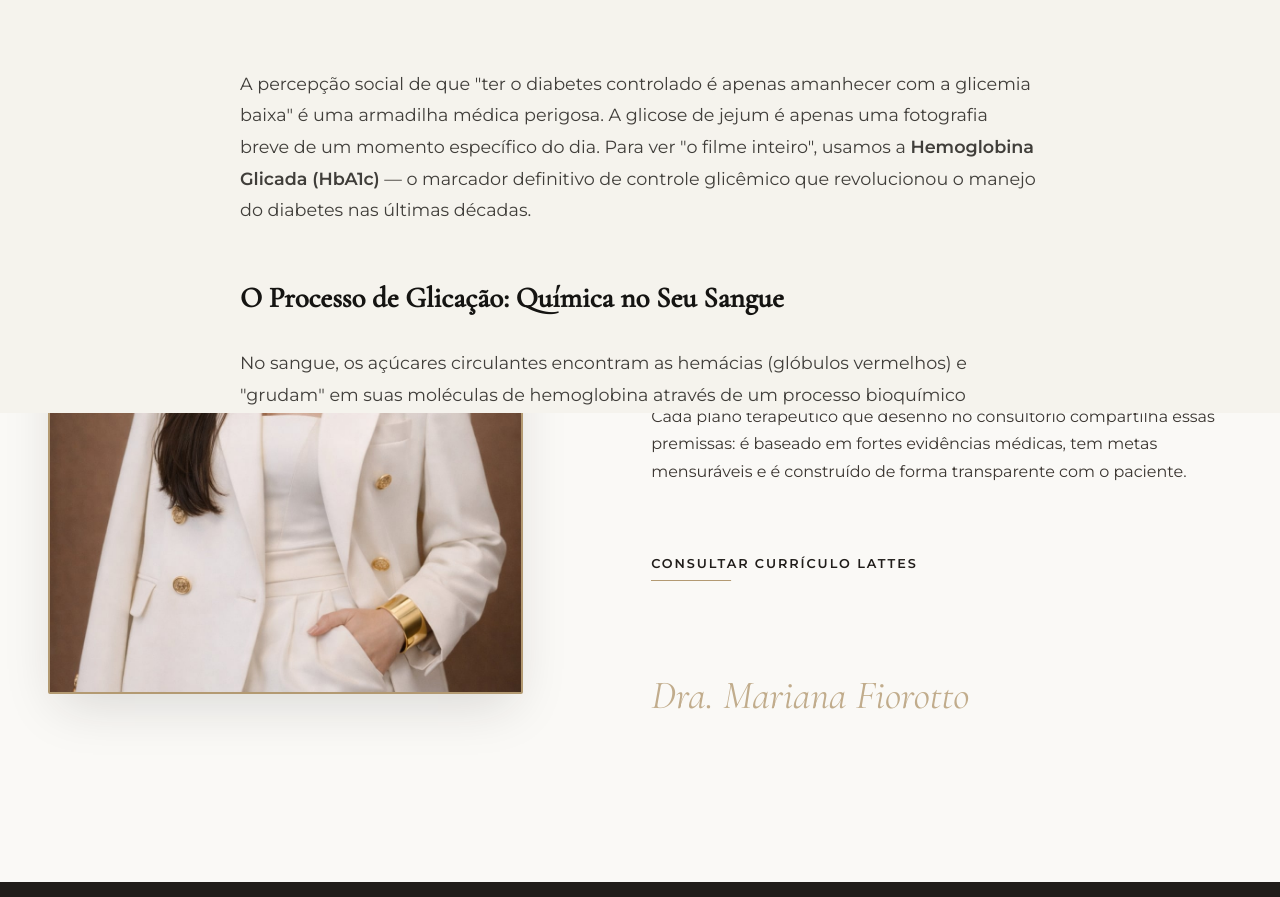
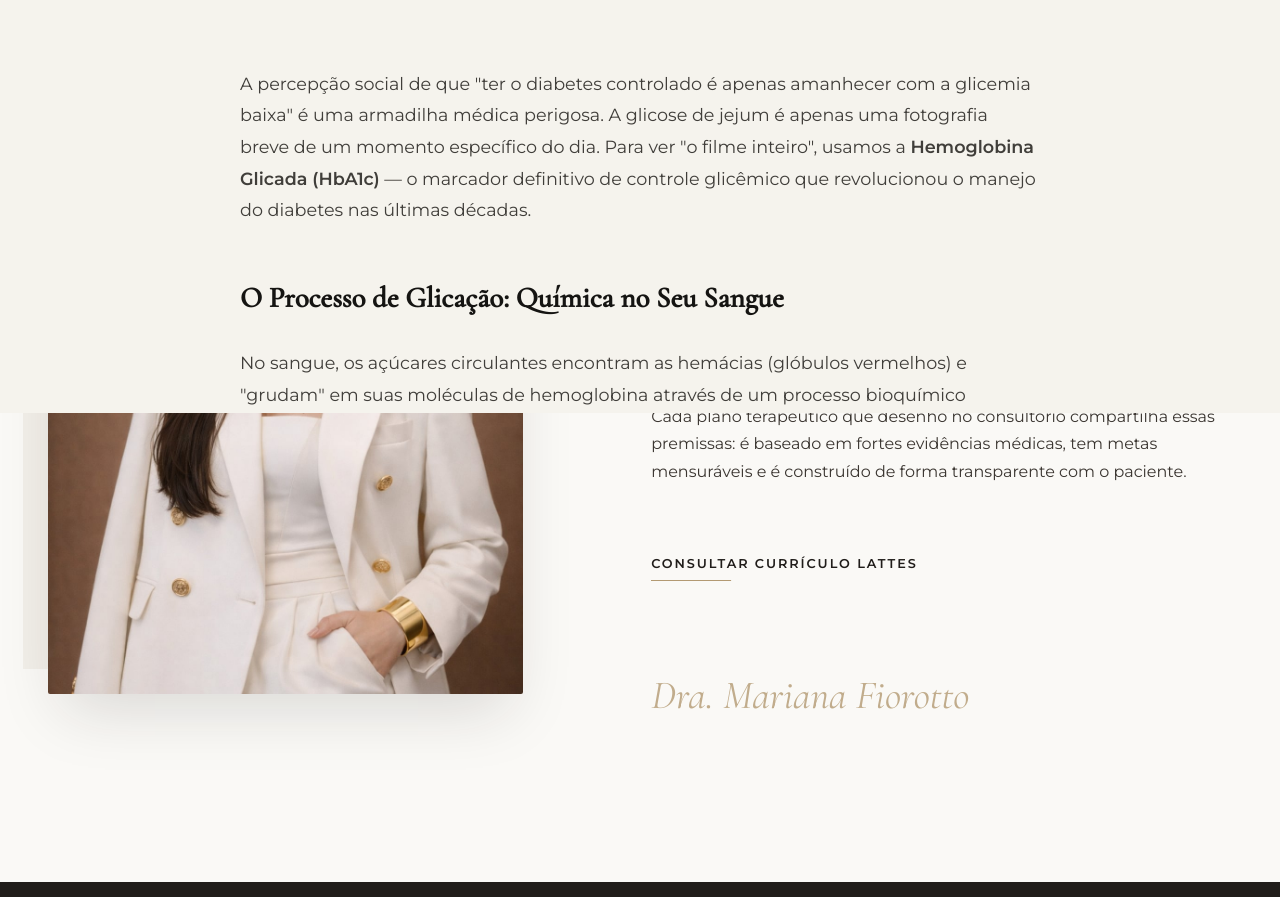
Before and after one commit to freitassph/lp-marianafiorotto, a website: page public/index.html in a window 1280 px wide. Shown: the part 1187-2084 px from the top of the page. Drawn offline with nearby package versions, Linux system fonts and the light colour scheme.

Commit message:
style: add pseudo-element background, update shadows, and introduce hover scale to `about__image-frame`.

```diff
--- a/public/css/styles.css
+++ b/public/css/styles.css
@@ -929,6 +929,7 @@ button {
 
 .about__image-frame {
     position: relative;
+    border-radius: 2px;
     z-index: 1;
 }
 
@@ -941,8 +942,15 @@ button {
 }
 
 .about__image-frame::before {
-    display: none;
-    /* Removemos linhas deslocadas */
+    content: '';
+    position: absolute;
+    top: -25px;
+    left: -25px;
+    width: 100%;
+    height: 100%;
+    background-color: #F2EFE9;
+    z-index: -1;
+    transition: transform 1.5s cubic-bezier(0.19, 1, 0.22, 1);
 }
 
 .about__image-frame img {
@@ -951,14 +959,13 @@ button {
     object-fit: cover;
     object-position: center top;
     display: block;
-    /* A moldura dourada clássica colada na imagem, sem margens ou deslocamentos */
-    border: 2px solid var(--c-gold);
     border-radius: 2px;
-    box-shadow: 0 20px 50px -10px rgba(32, 29, 26, 0.15);
-    transition: filter 1s var(--ease), transform 1s var(--ease);
+    box-shadow: 0 30px 60px -15px rgba(32, 29, 26, 0.15);
+    transition: filter 1.5s var(--ease), transform 1.5s cubic-bezier(0.19, 1, 0.22, 1);
 }
 
 .about__image-frame:hover img {
+    transform: scale(1.03);
     filter: contrast(1.05) brightness(1.02);
 }
 
```
